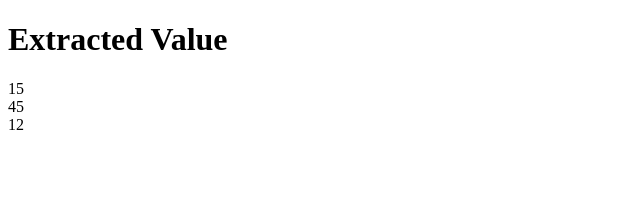
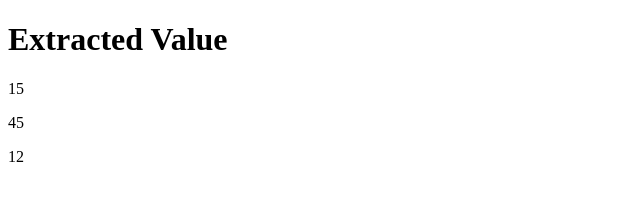
Before and after one commit to VgQ8Auk/testpage.github.io, a plain HTML site: page index.html in a window 1280 px wide. Shown: the full height of the page, 0-640 px from the left. Drawn offline with Linux system fonts and the light colour scheme.

Commit message:
Update index.html

```diff
--- a/index.html
+++ b/index.html
@@ -14,10 +14,19 @@
     fetch('data.txt')
         .then(response => response.text())
         .then(value => {
-                // Update the HTML content with the extracted value
-                document.getElementById('extractedValue').innerText = value.trim();
+            // Split the content into lines
+            const lines = value.split('\n');
+
+            // Update the HTML content with each line
+            const extractedValueElement = document.getElementById('extractedValue');
+            lines.forEach(line => {
+                const p = document.createElement('p');
+                p.textContent = line.trim();
+                extractedValueElement.appendChild(p);
+            });
         })
         .catch(error => console.error('Error fetching data:', error));
 </script>
+
 </body>
 </html>
```
Lines whose indentation alone changed are shown as unchanged.
